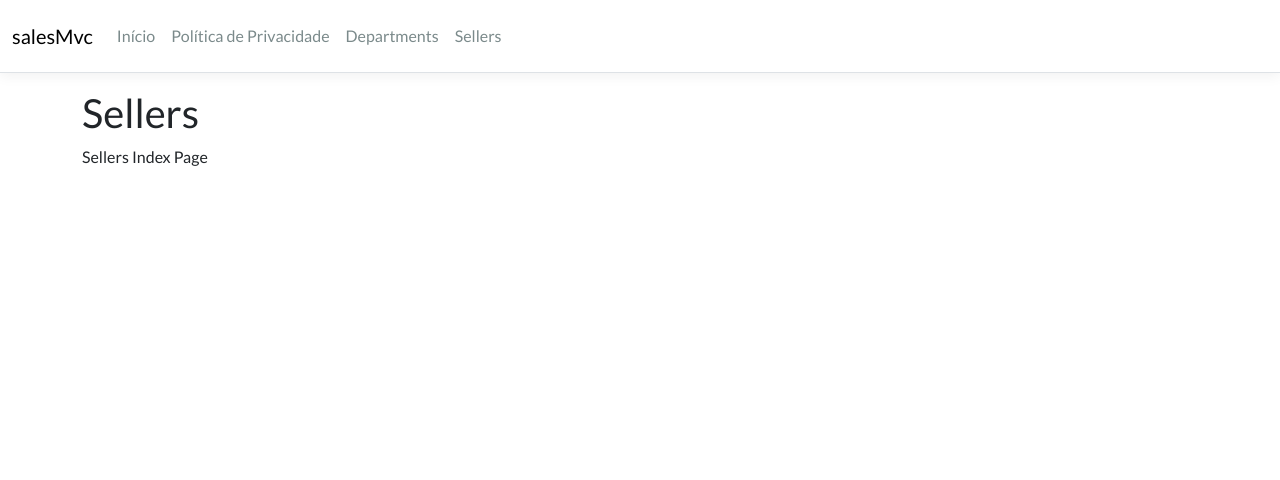
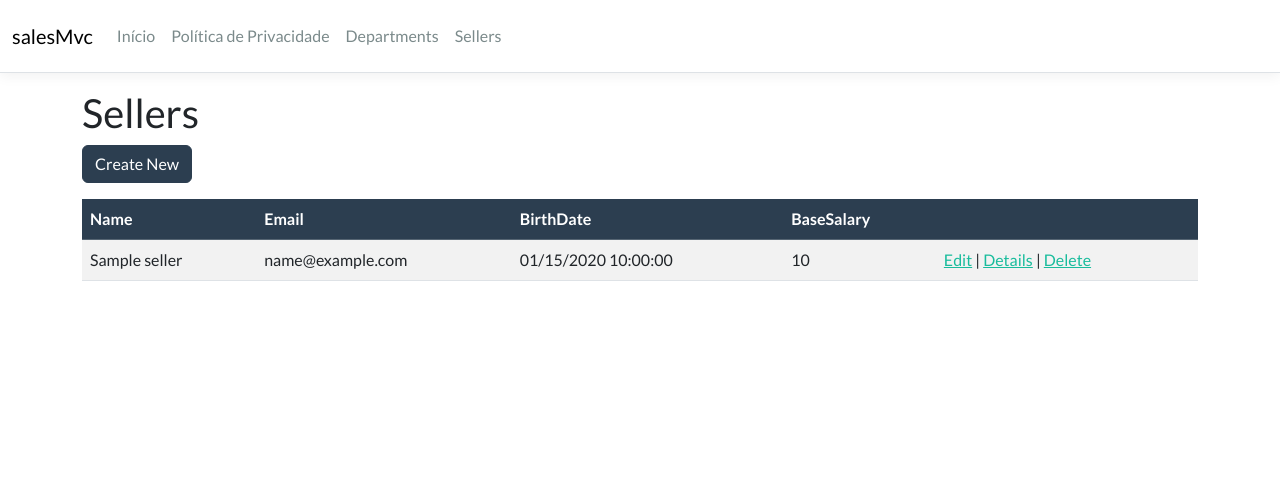
Before and after one commit to nwcollasz/salesMvc, an ASP.NET Core app: page /Sellers in a window 1280 px wide. Shown: the top 480 px of the page. Run offline with ASP.NET Core 8, Linux system fonts and the light colour scheme; tables that the repository leaves empty hold one stand-in row (values such as "Sample post"); style sheets or scripts are compiled from the project's sources.

Commit message:
SellerService e FindAll síncrono

```diff
--- a/salesMvc/Controllers/SellersController.cs
+++ b/salesMvc/Controllers/SellersController.cs
@@ -1,12 +1,21 @@
 using Microsoft.AspNetCore.Mvc;
+using salesMvc.Services;
 
 namespace salesMvc.Controllers
 {
     public class SellersController : Controller
     {
+        private readonly Services.SellerService _sellerService;
+
+        public SellersController(SellerService sellerService)
+        {
+            _sellerService = sellerService;
+        }
+
         public IActionResult Index()
         {
-            return View();
+            var list = _sellerService.FindAll();
+            return View(list);
         }
     }
 }
--- a/salesMvc/Program.cs
+++ b/salesMvc/Program.cs
@@ -1,6 +1,8 @@
 using Microsoft.EntityFrameworkCore;
 using Microsoft.Extensions.DependencyInjection;
 using salesMvc.Data;
+using salesMvc.Services;
+
 var builder = WebApplication.CreateBuilder(args);
 builder.Services.AddDbContext<salesMvcContext>(options =>
     options.UseSqlServer(builder.Configuration.GetConnectionString("salesMvcContext") ?? throw new InvalidOperationException("Connection string 'salesMvcContext' not found.")));
@@ -9,6 +11,7 @@ builder.Services.AddDbContext<salesMvcContext>(options =>
 builder.Services.AddControllersWithViews();
 
 builder.Services.AddScoped<SeedingService>();
+builder.Services.AddScoped<SellerService>();
 
 var app = builder.Build();
 
--- a/salesMvc/Views/Sellers/Index.cshtml
+++ b/salesMvc/Views/Sellers/Index.cshtml
@@ -1,6 +1,55 @@
+@model IEnumerable<salesMvc.Models.Seller>
+
 @{
     ViewData["Title"] = "Sellers";
 }
-<h2>Sellers</h2>
 
-<p>Sellers Index Page</p>
+<h2>@ViewData["Title"]</h2>
+
+<p>
+    <a asp-action="Create" class="btn btn-primary">Create New</a>
+</p>
+
+<table class="table table-striped table-hover">
+    <thead>
+        <tr class="table-primary">
+            <th>
+                @Html.DisplayNameFor(model => model.Name)
+            </th>
+            <th>
+                @Html.DisplayNameFor(model => model.Email)
+            </th>
+            <th>
+                @Html.DisplayNameFor(model => model.BirthDate)
+            </th>
+            <th>
+                @Html.DisplayNameFor(model => model.BaseSalary)
+            </th>
+            <th></th>
+        </tr>
+    </thead>
+    <tbody>
+        @foreach (var item in Model)
+        {
+            <tr>
+                <td>
+                    @Html.DisplayFor(modelItem => item.Name)
+                </td>
+                <td>
+                    @Html.DisplayFor(modelItem => item.Email)
+                </td>
+                <td>
+                    @Html.DisplayFor(modelItem => item.BirthDate)
+                </td>
+                <td>
+                    @Html.DisplayFor(modelItem => item.BaseSalary)
+                </td>
+                <td>
+                    <a asp-action="Edit" asp-route-id="@item.Id">Edit</a> |
+                    <a asp-action="Details" asp-route-id="@item.Id">Details</a> |
+                    <a asp-action="Delete" asp-route-id="@item.Id">Delete</a>
+                </td>
+            </tr>
+        }
+    </tbody>
+</table>
```
Also changed, not shown: salesMvc/Services/SellerService.cs (added, +20 -0 lines).
